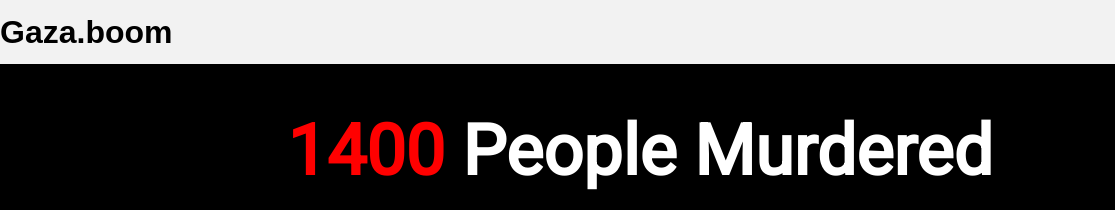
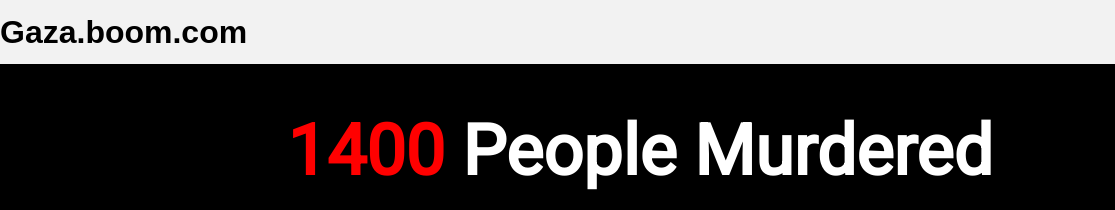
Before and after one commit to ido745/standwithisrael, a plain HTML site: page index.html in a window 1280 px wide. Shown: the top 210 px of the page, 0-1115 px from the left. Drawn offline with nearby package versions, Linux system fonts and the light colour scheme.

Commit message:
Update index.html

```diff
--- a/index.html
+++ b/index.html
@@ -12,7 +12,7 @@
 </head>
 <body>
     <div class="top-section">
-        <h1 class="title">Gaza.boom</h1>
+        <h1 class="title">Gaza.boom.com</h1>
         <ul class="toolbar">
             <li><a href="#top"><img src="https://www.pngplay.com/wp-content/uploads/7/Home-Logo-Transparent-Free-PNG.png" alt="Home" width="40" height="40"></a></li>
             <li><a href="#secondSection"><img src="https://webstockreview.net/images/information-clipart-information-icon-1.png" alt="Info" width="40" height="40"></a></li>
```
